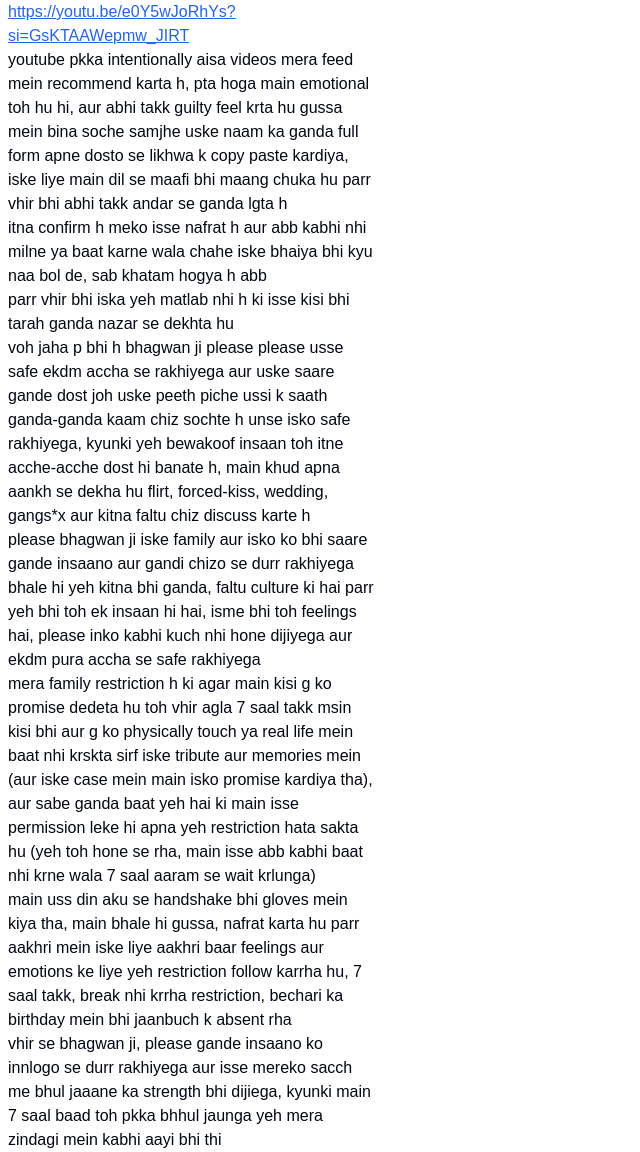
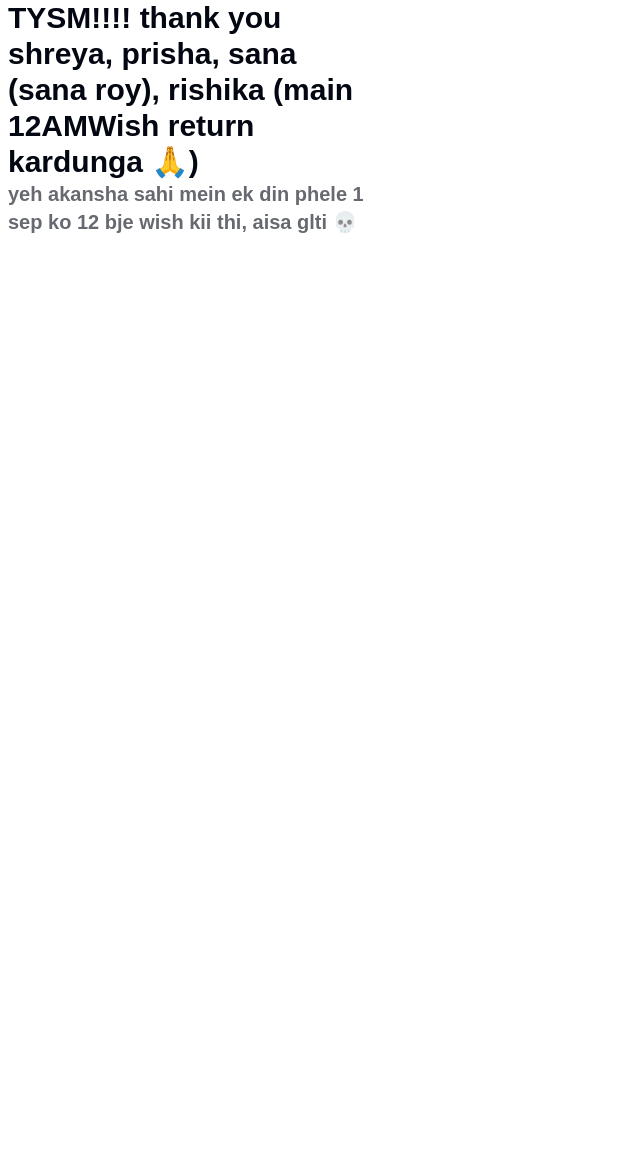
Before and after one commit to deepblizzard/theme-starter, a Next.js app: page / in a window 1280 px wide. Shown: the whole page, without its empty margins (0-640 px from the left). After the commit the page ends 800 px from the top, so only its background shows below. Built offline with nearby package versions, Linux system fonts and the light colour scheme.

Commit message:
Update page.tsx

```diff
--- a/src/app/page.tsx
+++ b/src/app/page.tsx
@@ -5,18 +5,9 @@ import Link from 'next/link';
 function page() {
   return (
    <div className="px-2 min-h-screen w-full h-auto max-w-96">
-      <Link className="text-blue-600 underline bold" href={'https://youtu.be/e0Y5wJoRhYs?si=GsKTAAWepmw_JIRT'}>
-        {'https://youtu.be/e0Y5wJoRhYs?si=GsKTAAWepmw_JIRT'}
-      </Link>
-     <p>youtube pkka intentionally aisa videos mera feed mein recommend karta h, pta hoga main emotional toh hu hi, aur abhi takk guilty feel krta hu gussa mein bina soche samjhe uske naam ka ganda full form apne dosto se likhwa k copy paste kardiya, iske liye main dil se maafi bhi maang chuka hu parr vhir bhi abhi takk andar se ganda lgta h</p>
-     <p>itna confirm h meko isse nafrat h aur abb kabhi nhi milne ya baat karne wala chahe iske bhaiya bhi kyu naa bol de, sab khatam hogya h abb<br/>
-     parr vhir bhi iska yeh matlab nhi h ki isse kisi bhi tarah ganda nazar se dekhta hu <br/>
-       voh jaha p bhi h bhagwan ji please please usse safe ekdm accha se rakhiyega aur uske saare gande dost joh uske peeth piche ussi k saath ganda-ganda kaam chiz sochte h unse isko safe rakhiyega, kyunki yeh bewakoof insaan toh itne acche-acche dost hi banate h, main khud apna aankh se dekha hu flirt, forced-kiss, wedding, gangs*x aur kitna faltu chiz discuss karte h<br/>
-       please bhagwan ji iske family aur isko ko bhi saare gande insaano aur gandi chizo se durr rakhiyega bhale hi yeh kitna bhi ganda, faltu culture ki hai parr yeh bhi toh ek insaan hi hai, isme bhi toh feelings hai, please inko kabhi kuch nhi hone dijiyega aur ekdm pura accha se safe rakhiyega </p>
-     <p>mera family restriction h ki agar main kisi g ko promise dedeta hu toh vhir agla 7 saal takk msin kisi bhi aur g ko physically touch ya real life mein baat nhi krskta sirf iske tribute aur memories mein (aur iske case mein main isko promise kardiya tha), aur sabe ganda baat yeh hai ki main isse permission leke hi apna yeh restriction hata sakta hu (yeh toh hone se rha, main isse abb kabhi baat nhi krne wala 7 saal aaram se wait krlunga)</p>
-     <p>main uss din aku se handshake bhi gloves mein kiya tha, main bhale hi gussa, nafrat karta hu parr aakhri mein iske liye aakhri baar feelings aur emotions ke liye yeh restriction follow karrha hu, 7 saal takk, break nhi krrha restriction, bechari ka birthday mein bhi jaanbuch k absent rha</p>
-     <p>vhir se bhagwan ji, please gande insaano ko innlogo se durr rakhiyega aur isse mereko sacch me bhul jaaane ka strength bhi dijiega, kyunki main 7 saal baad toh pkka bhhul jaunga yeh mera zindagi mein kabhi aayi bhi thi</p>
-    </div>
+<p className="text-3xl font-extrabold"> TYSM!!!! thank you shreya, prisha, sana (sana roy), rishika (main 12AMWish return kardunga 🙏)</p>
+     <p className="text-xl font-semibold opacity-60">yeh akansha sahi mein ek din phele 1 sep ko 12 bje wish kii thi, aisa glti 💀</p>
+   </div>
   );
 }
 
```
